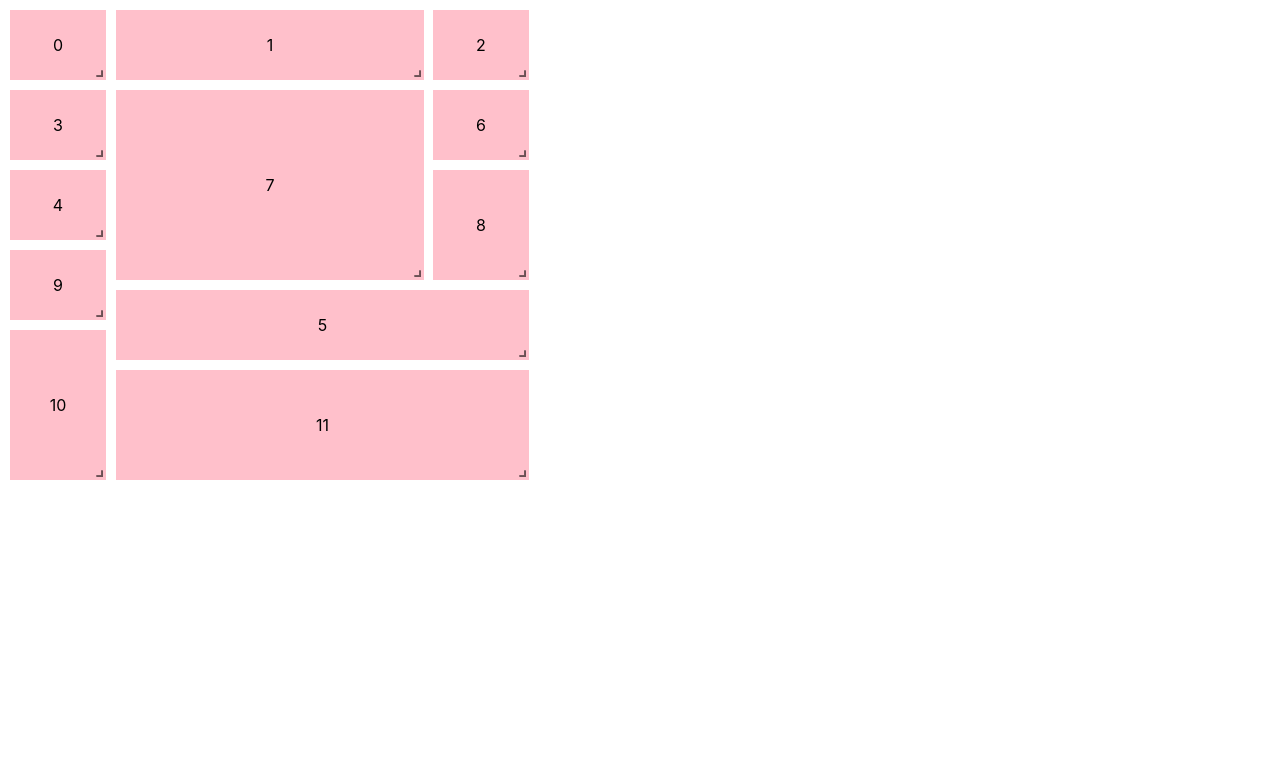
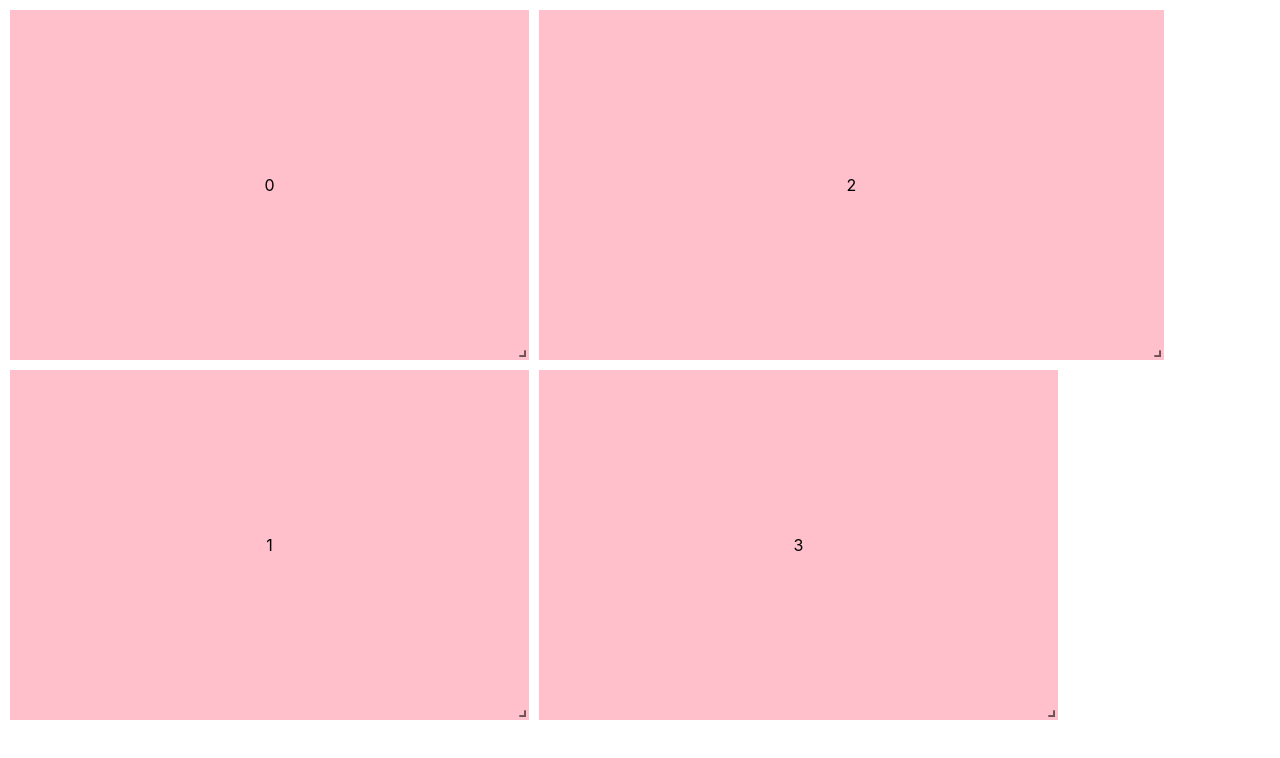
Before and after one commit to Suyoooi/flex-grid, a React (Create React App) app: page / in a window 1280 px wide. Shown: the top 758 px of the page. Built offline with nearby package versions, Linux system fonts and the light colour scheme.

Commit message:
fix: 불필요한 코드 삭제

```diff
--- a/src/constant/flexTest4.jsx
+++ b/src/constant/flexTest4.jsx
@@ -9,68 +9,29 @@ export default function FelxTest4() {
   const [compactType, setcompactType] = useState("vertical");
   const [mounted, setmounted] = useState(false);
   const [layout, setlayout] = useState([
-    { i: "a", x: 0, y: 0, w: 1, h: 2 },
-    { i: "b", x: 1, y: 0, w: 3, h: 2 },
-    { i: "c", x: 4, y: 0, w: 1, h: 2 },
-    { i: "d", x: 0, y: 2, w: 1, h: 2 },
-    { i: "e", x: 0, y: 2, w: 1, h: 2 },
-    { i: "f", x: 1, y: 2, w: 4, h: 2 },
-    { i: "g", x: 4, y: 0, w: 1, h: 2 },
-    { i: "h", x: 1, y: 0, w: 3, h: 5 },
-    { i: "i", x: 4, y: 0, w: 1, h: 3 },
-    { i: "j", x: 0, y: 2, w: 1, h: 2 },
-    { i: "k", x: 0, y: 2, w: 1, h: 4 },
-    { i: "l", x: 1, y: 2, w: 4, h: 3 },
+    { i: "a", x: 0, y: 0, w: 5, h: 9 },
+    { i: "b", x: 0, y: 1, w: 5, h: 9 },
+    { i: "c", x: 5, y: 0, w: 6, h: 9 },
+    { i: "d", x: 5, y: 2, w: 5, h: 9 },
+    // { i: "e", x: 0, y: 2, w: 1, h: 2 },
+    // { i: "f", x: 1, y: 2, w: 4, h: 2 },
+    // { i: "g", x: 4, y: 0, w: 1, h: 2 },
+    // { i: "h", x: 1, y: 0, w: 3, h: 5 },
+    // { i: "i", x: 4, y: 0, w: 1, h: 3 },
+    // { i: "j", x: 0, y: 2, w: 1, h: 2 },
+    // { i: "k", x: 0, y: 2, w: 1, h: 4 },
+    // { i: "l", x: 1, y: 2, w: 4, h: 3 },
   ]);
 
   useEffect(() => {
     setmounted(true);
   }, []);
 
-  const onCompactTypeChange = () => {
-    const oldCompactType = compactType;
-    const compactType =
-      oldCompactType === "horizontal"
-        ? "vertical"
-        : oldCompactType === "vertical"
-        ? null
-        : "horizontal";
-    setcompactType(compactType);
-  };
-
-  const onDrop = (elemParams) => {
-    alert(
-      `Element parameters:\n${JSON.stringify(
-        elemParams,
-        ["x", "y", "w", "h"],
-        2
-      )}`
-    );
-  };
-
   return (
     <div>
-      <div
-        className="droppable-element"
-        style={{
-          height: "50",
-          width: "250",
-          backgroundColo: "pink",
-          margin: "10",
-          border: "2",
-          display: "flex",
-          justifyContent: "center",
-          alignItems: "center",
-        }}
-        draggable={true}
-        unselectable="on"
-        onDragStart={(e) => e.dataTransfer.setData("text/plain", "")}
-      ></div>
       <ResponsiveReactGridLayout
         rowHeight={30}
-        cols={{ lg: 12, md: 10, sm: 6, xs: 4, xxs: 2 }}
         layout={layout}
-        onDrop={onDrop}
         measureBeforeMount={false}
         useCSSTransforms={mounted}
         compactType={compactType}
```
